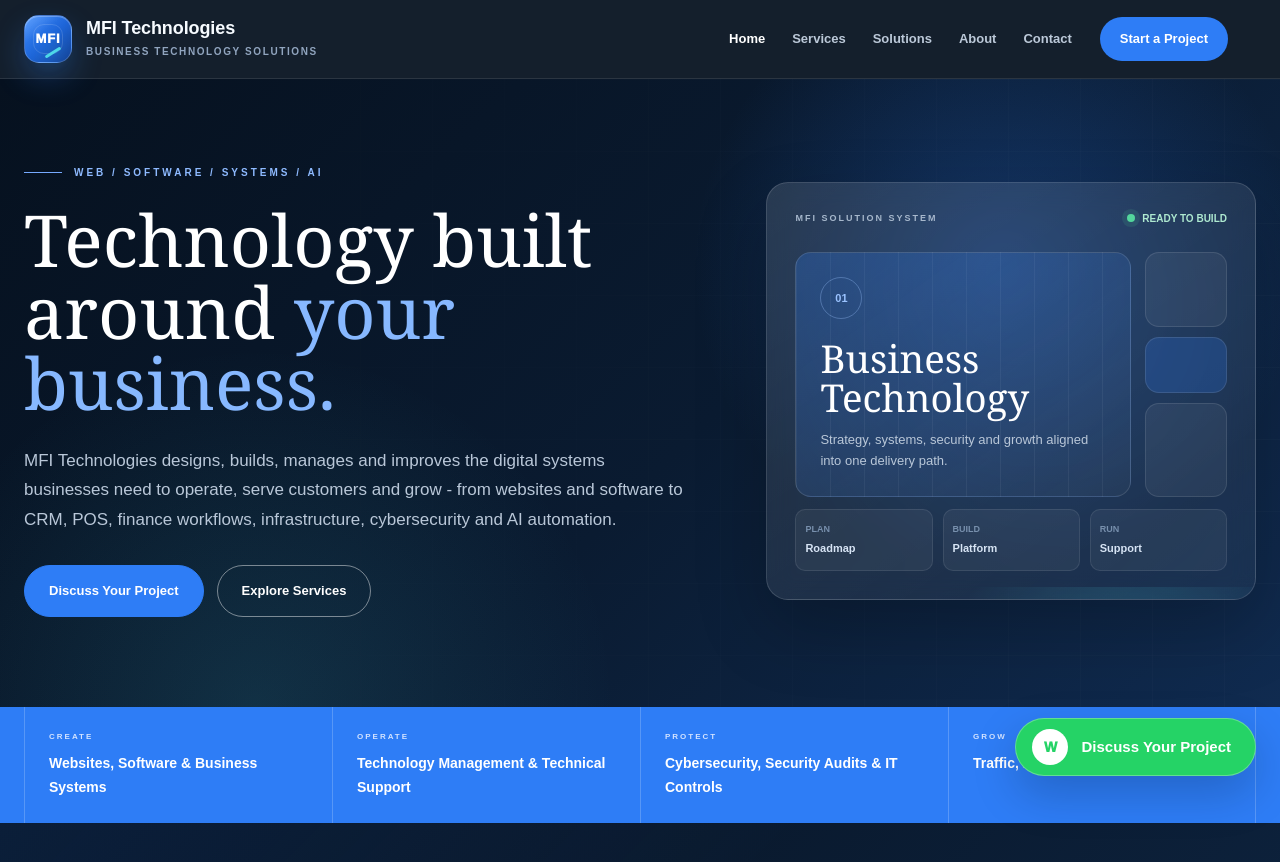
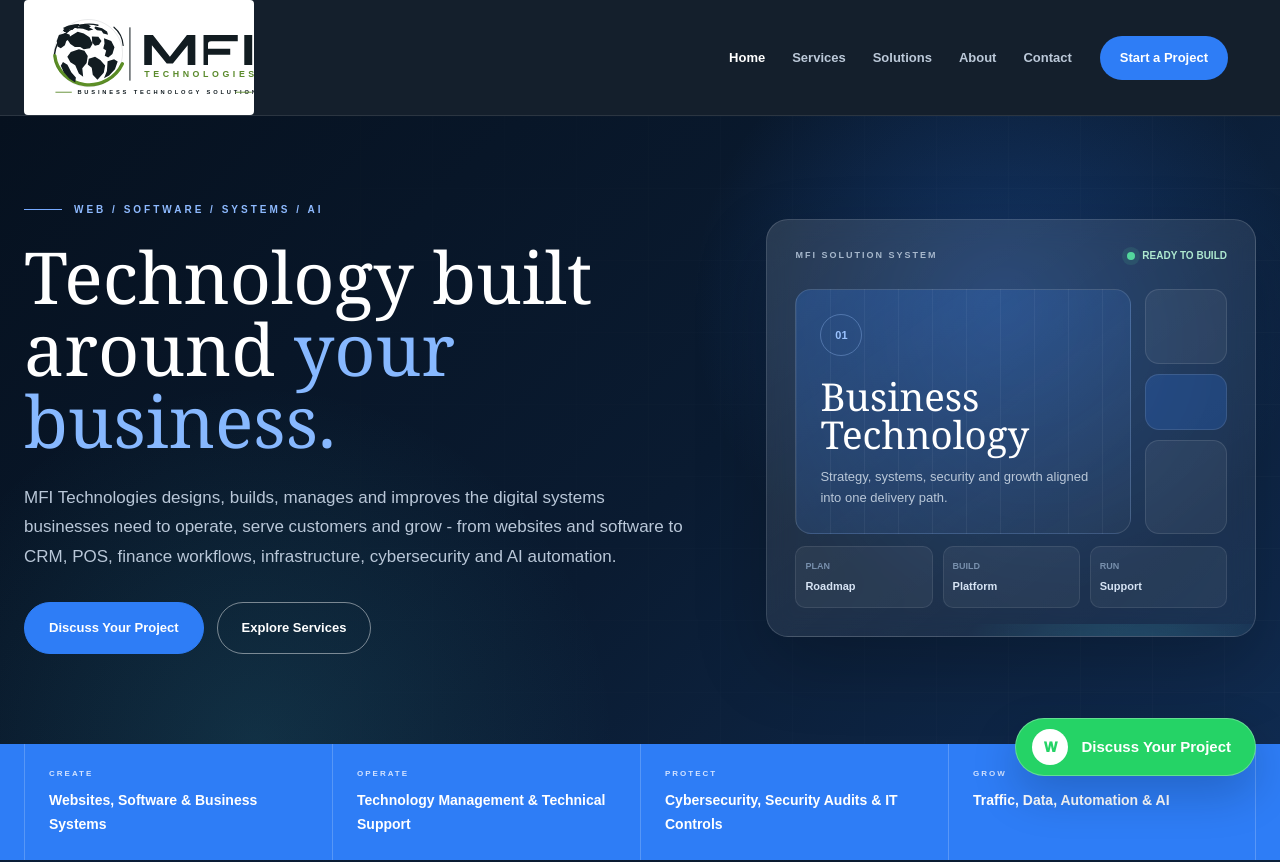
Before and after one commit to mfaroo15/my-portfolio, a Next.js app: page / in a window 1280 px wide. Shown: the top 862 px of the page. Built offline with nearby package versions, Linux system fonts and the light colour scheme.

Commit message:
Replace header logo

```diff
--- a/app/components/Header.tsx
+++ b/app/components/Header.tsx
@@ -1,6 +1,7 @@
 "use client";
 
 import Link from "next/link";
+import Image from "next/image";
 import { Menu, X } from "lucide-react";
 import { usePathname } from "next/navigation";
 import { useEffect, useRef, useState } from "react";
@@ -30,13 +31,14 @@ export function Header() {
     <header className="site-header">
       <div className="container header-inner">
         <Link className="brand" href="/" aria-label="MFI Technologies home">
-          <span className="brand-mark">
-            <span>MFI</span>
-          </span>
-          <span>
-            <span className="brand-name">MFI Technologies</span>
-            <span className="brand-tag">BUSINESS TECHNOLOGY SOLUTIONS</span>
-          </span>
+          <Image
+            className="brand-logo"
+            src="/logos/mfi-technologies-logo.svg"
+            alt="MFI Technologies"
+            width={360}
+            height={180}
+            unoptimized
+          />
         </Link>
 
         <nav className="desktop-nav" aria-label="Main navigation">
--- a/app/globals.css
+++ b/app/globals.css
@@ -88,73 +88,15 @@ main {
 .brand {
   display: flex;
   align-items: center;
-  gap: 14px;
+  width: fit-content;
   min-width: 0;
 }
 
-.brand-mark {
-  position: relative;
-  width: 48px;
-  height: 48px;
-  flex: 0 0 48px;
-  display: grid;
-  place-items: center;
-  color: #fff;
-  background:
-    linear-gradient(145deg, rgba(255, 255, 255, 0.2), transparent 36%),
-    linear-gradient(135deg, #3b8bff 0%, #1e65d8 52%, #123f93 100%);
-  border: 1px solid rgba(255, 255, 255, 0.2);
-  border-radius: 15px;
-  box-shadow:
-    0 14px 30px rgba(46, 125, 246, 0.28),
-    inset 0 1px 0 rgba(255, 255, 255, 0.25);
-}
-
-.brand-mark::before {
-  content: "";
-  position: absolute;
-  inset: 8px;
-  border: 1px solid rgba(255, 255, 255, 0.14);
-  border-radius: 11px;
-}
-
-.brand-mark::after {
-  content: "";
-  position: absolute;
-  right: 9px;
-  bottom: 8px;
-  width: 18px;
-  height: 3px;
-  background: var(--cyan);
-  border-radius: 999px;
-  transform: rotate(-32deg);
-  box-shadow: 0 0 18px rgba(77, 216, 232, 0.7);
-}
-
-.brand-mark span {
-  position: relative;
-  z-index: 1;
-  font-size: 13px;
-  font-weight: 950;
-  letter-spacing: 0.8px;
-}
-
-.brand-name {
+.brand-logo {
   display: block;
-  color: #f7fbff;
-  font-size: 18px;
-  font-weight: 900;
-  line-height: 1.05;
-  letter-spacing: -0.1px;
-}
-
-.brand-tag {
-  display: block;
-  margin-top: 6px;
-  color: #91a5bf;
-  font-size: 10px;
-  font-weight: 700;
-  letter-spacing: 1.6px;
+  width: clamp(178px, 18vw, 255px);
+  height: auto;
+  border-radius: 4px;
 }
 
 .desktop-nav {
@@ -1268,19 +1210,8 @@ a:focus-visible {
     min-height: 70px;
   }
 
-  .brand-tag {
-    display: none;
-  }
-
-  .brand-mark {
-    width: 40px;
-    height: 40px;
-    flex-basis: 40px;
-    border-radius: 13px;
-  }
-
-  .brand-name {
-    font-size: 15px;
+  .brand-logo {
+    width: 164px;
   }
 
   .page-hero-inner {
```
Also changed, not shown: public/logos/mfi-technologies-logo.svg (added).
